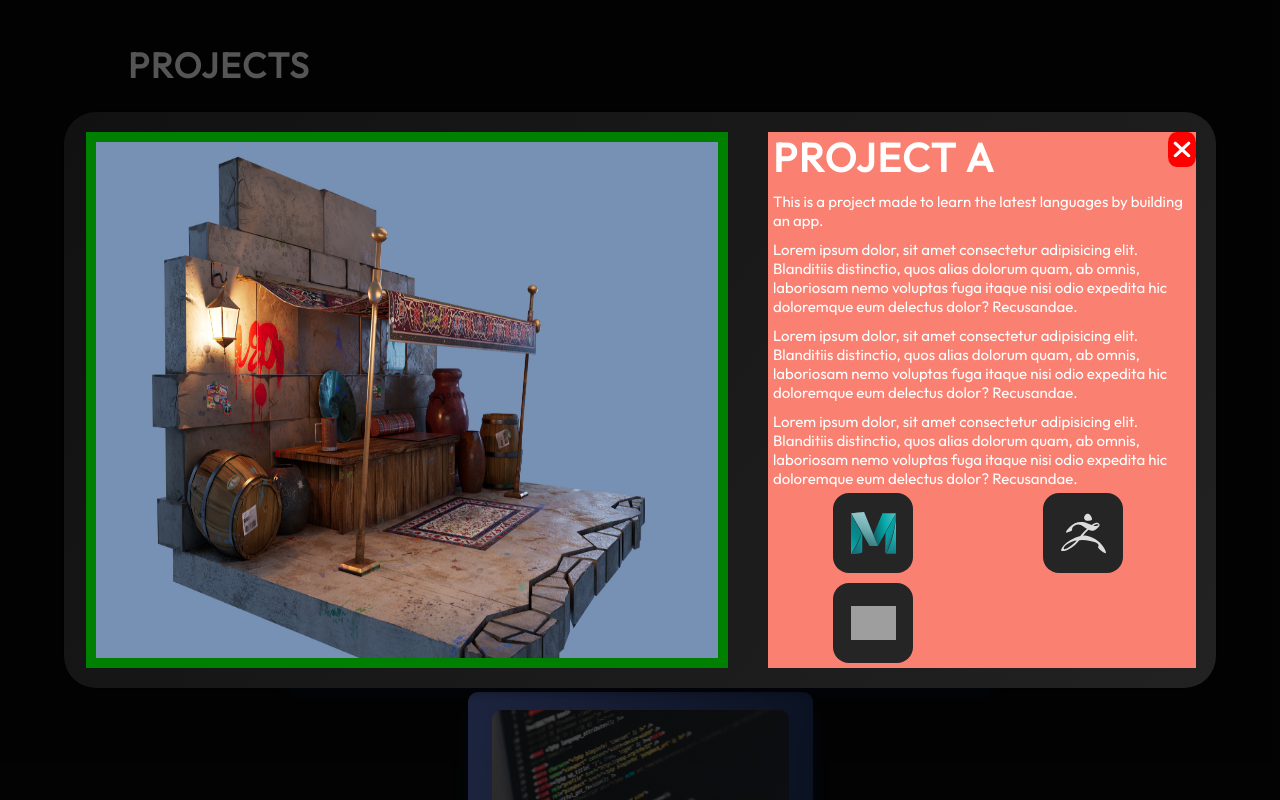
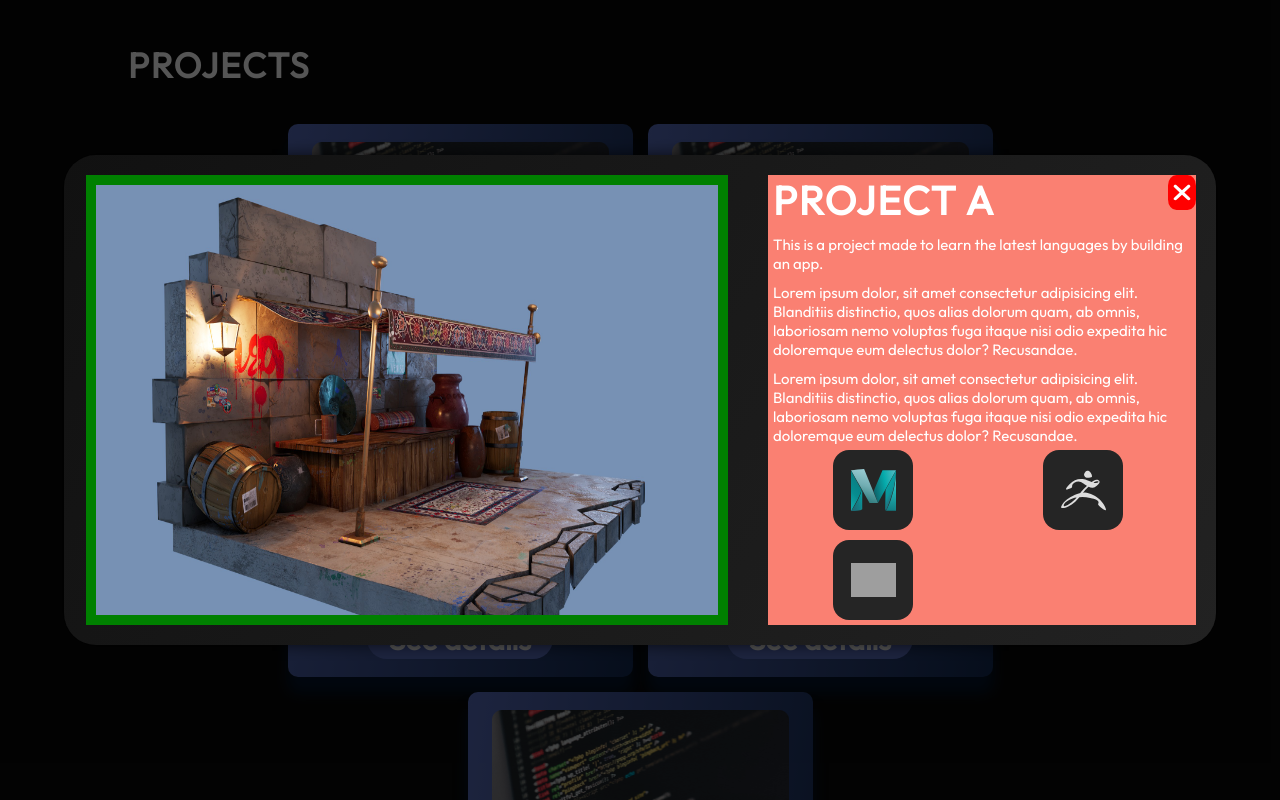
Before and after one commit to rafaelcg14/react-portfolio, a React (Vite) app: page / in a window 1280 px wide. Both pictures are taken after a click on the element 460 px from the left and 2656 px from the top of the page. Shown: the part 2256-3056 px from the top of the page. Built offline with nearby package versions, Linux system fonts and the light colour scheme; grey boxes are pictures that could not be loaded.

Commit message:
hans branch created - pre css framework installation

```diff
--- a/src/components/Modals/ProjectModal/ProjectModal.jsx
+++ b/src/components/Modals/ProjectModal/ProjectModal.jsx
@@ -33,7 +33,6 @@ export const ProjectModal = ( {isOpened, onClose, details} ) => {
                         <p>{details.description}</p>
                         <p>Lorem ipsum dolor, sit amet consectetur adipisicing elit. Blanditiis distinctio, quos alias dolorum quam, ab omnis, laboriosam nemo voluptas fuga itaque nisi odio expedita hic doloremque eum delectus dolor? Recusandae.</p>
                         <p>Lorem ipsum dolor, sit amet consectetur adipisicing elit. Blanditiis distinctio, quos alias dolorum quam, ab omnis, laboriosam nemo voluptas fuga itaque nisi odio expedita hic doloremque eum delectus dolor? Recusandae.</p>
-                        <p>Lorem ipsum dolor, sit amet consectetur adipisicing elit. Blanditiis distinctio, quos alias dolorum quam, ab omnis, laboriosam nemo voluptas fuga itaque nisi odio expedita hic doloremque eum delectus dolor? Recusandae.</p>
                         <div className={styles.tools}>
                             { details.tools.map( (tool, id) => {
                                 return (
```
